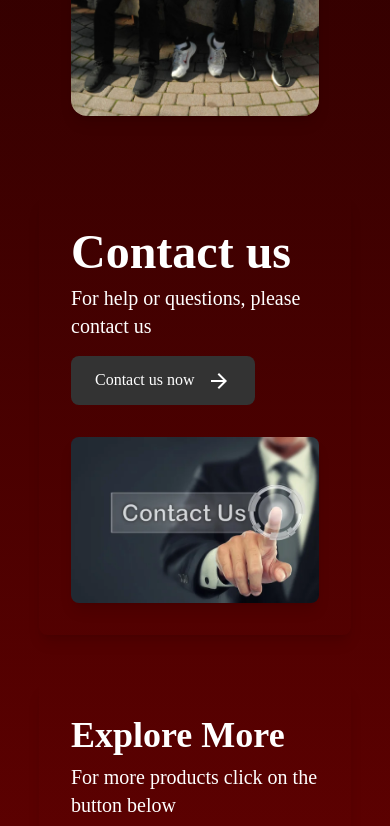
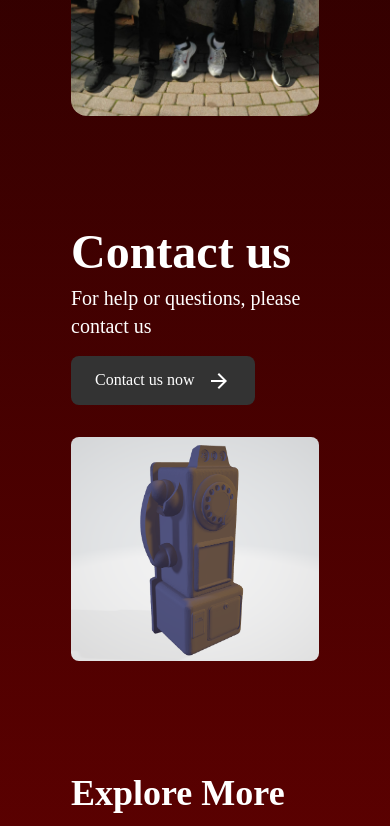
Before and after one commit to TranRobi/VizsgaRemek_MakeItReal, a React (Vite) app in the folder frontend/: page / in a window 390 px wide. Shown: the part 1156-1982 px from the top of the page. Built offline with nearby package versions, Linux system fonts and the light colour scheme; no server answers; a web font is replaced by a local one.

Commit message:
changed contact us image, took out shadows from home page

```diff
--- a/frontend/src/Pages/Home/Home.jsx
+++ b/frontend/src/Pages/Home/Home.jsx
@@ -29,7 +29,7 @@ function Home() {
           <img
             src="spiderModel.jpg"
             alt="Contact us"
-            className="w-full md:w-1/2 rounded-full shadow-lg"
+            className="w-full md:w-1/2 rounded-full "
           />
         </section>
 
@@ -42,20 +42,19 @@ function Home() {
             <h2 className="text-2xl text-white">What are we doing?</h2>
             <NavLink
               to="/aboutus"
-              className="mt-4 inline-block bg-[#333333] text-white px-6 py-3 rounded-lg font-medium hover:bg-[#000000] transition"
-            >
+              className="mt-4 inline-block bg-[#333333] text-white px-6 py-3 rounded-lg font-medium hover:bg-[#000000] transition">
               See for yourself here <ReadMoreIcon className="ml-2" />
             </NavLink>
           </div>
           <img
             src="team.JPEG"
             alt="About us"
-            className="w-full md:w-1/2 rounded-2xl shadow-lg"
+            className="w-full md:w-1/2 rounded-2xl "
           />
         </section>
 
         {/* Contact Section */}
-        <section className=" p-8 rounded-lg shadow-lg mb-12 flex flex-col md:flex-row-reverse items-center gap-8">
+        <section className=" p-8 rounded-lg  mb-12 flex flex-col md:flex-row-reverse items-center gap-8">
           <div className="md:w-1/2">
             <h1 className="text-5xl font-semibold text-white">Contact us</h1>
             <h3 className="text-xl text-white mt-2">
@@ -63,20 +62,19 @@ function Home() {
             </h3>
             <NavLink
               to="/contactus"
-              className="mt-4 inline-block bg-[#333333] text-white px-6 py-3 rounded-lg font-medium hover:bg-[#000000] transition"
-            >
+              className="mt-4 inline-block bg-[#333333] text-white px-6 py-3 rounded-lg font-medium hover:bg-[#000000] transition">
               Contact us now <ArrowForwardIcon className="ml-2" />
             </NavLink>
           </div>
           <img
-            src="contactUs.jpg"
+            src="contact.PNG"
             alt="Contact us"
-            className="w-full md:w-1/2 rounded-lg shadow-lg"
+            className="w-full md:w-1/2 rounded-lg "
           />
         </section>
 
         {/* Library Section */}
-        <section className="p-8 rounded-lg shadow-lg mb-12 flex flex-col md:flex-row items-center gap-8">
+        <section className="p-8 rounded-lg  mb-12 flex flex-col md:flex-row items-center gap-8">
           <div className="md:w-1/2">
             <h1 className="text-4xl font-semibold text-white">Explore More</h1>
             <h3 className="text-xl text-white mt-2">
@@ -84,20 +82,19 @@ function Home() {
             </h3>
             <NavLink
               to="/library"
-              className="mt-4 inline-block bg-[#333333] text-white px-6 py-3 rounded-lg font-medium hover:bg-[#000000] transition"
-            >
+              className="mt-4 inline-block bg-[#333333] text-white px-6 py-3 rounded-lg font-medium hover:bg-[#000000] transition">
               Visit Library <ArrowForwardIcon className="ml-2" />
             </NavLink>
           </div>
           <img
             src="arrow.PNG"
             alt="Arrow"
-            className="w-full md:w-1/2 rounded-lg shadow-lg"
+            className="w-full md:w-1/2 rounded-lg "
           />
         </section>
 
         {/* Order Section */}
-        <section className=" p-8 rounded-lg shadow-lg mb-12 flex flex-col md:flex-row-reverse items-center gap-8">
+        <section className=" p-8 rounded-lg  mb-12 flex flex-col md:flex-row-reverse items-center gap-8">
           <div className="md:w-1/2">
             <h1 className="text-5xl font-semibold text-white">Custom order</h1>
             <h3 className="text-xl text-white mt-2">
@@ -105,15 +102,14 @@ function Home() {
             </h3>
             <NavLink
               to="/order"
-              className="mt-4 inline-block bg-[#333333] text-white px-6 py-3 rounded-lg font-medium hover:bg-[#000000] transition"
-            >
+              className="mt-4 inline-block bg-[#333333] text-white px-6 py-3 rounded-lg font-medium hover:bg-[#000000] transition">
               Order now <ArrowForwardIcon className="ml-2" />
             </NavLink>
           </div>
           <img
             src="delivery.gif"
             alt="Contact us"
-            className="w-full md:w-1/2 rounded-lg shadow-lg"
+            className="w-full md:w-1/2 rounded-lg "
           />
         </section>
       </div>
```
Also changed, not shown: frontend/public/contact.PNG (added).
